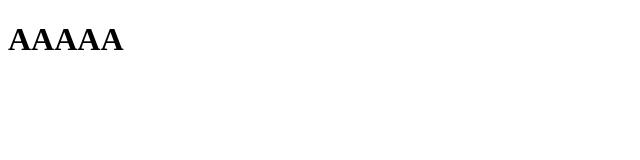
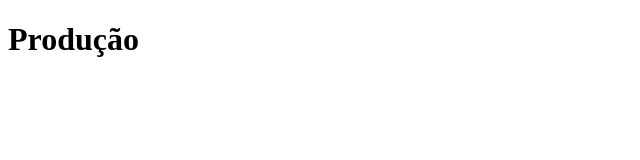
Before and after one commit to victorramos12/clone-tabnews, a Next.js app: page / in a window 1280 px wide. Shown: the top 160 px of the page, without its empty margins (0-640 px from the left). Built offline with nearby package versions, Linux system fonts and the light colour scheme.

Commit message:
Resolving commit conflicts

```diff
--- a/pages/index.js
+++ b/pages/index.js
@@ -1,5 +1,5 @@
 function Home() {
-    return <h1>AAAAA</h1>
+    return <h1>Produção</h1>
 }
 
 export default Home;
```
